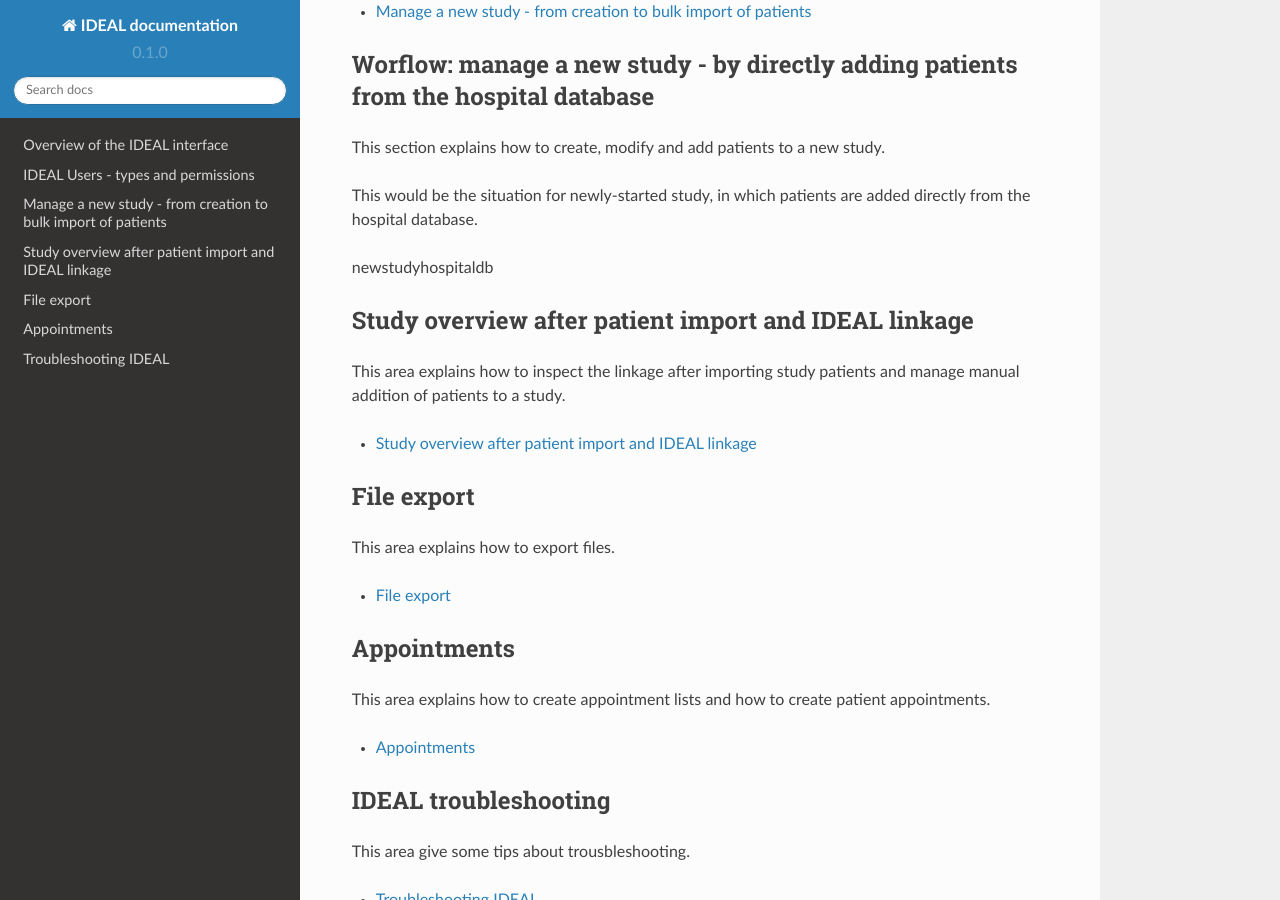
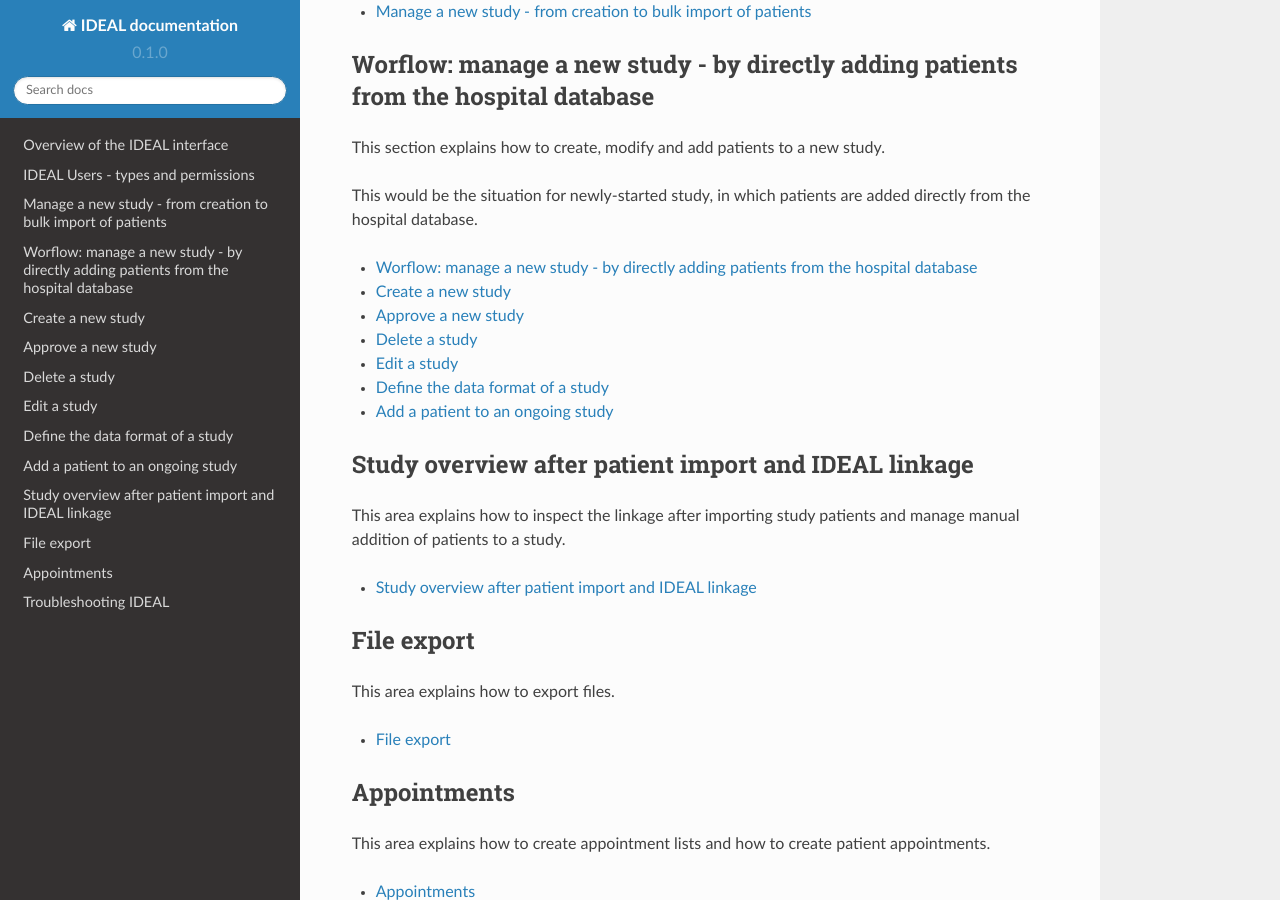
Before and after one commit to Nynuphar/IDEAL-doc, a Sphinx documentation site: the page built from docs/source/index.rst, in a window 1280 px wide and 900 px high, scrolled down 1210 px. Built offline with Sphinx 7.4.7 and the Read the Docs theme 2.0.0, drawn with Linux system fonts in a browser that asks for light colours; some of the changed lines change nothing that is shown.

Commit message:
Update index.rst

```diff
--- a/docs/source/index.rst
+++ b/docs/source/index.rst
@@ -56,7 +56,10 @@ This section explains how to create, modify and add patients to a new study.
 
 This would be the situation for newly-started study, in which patients are added directly from the hospital database.
 
-newstudyhospitaldb
+.. toctree::
+   :maxdepth: 1
+
+   newstudyhospitaldb
 
 
 Study overview after patient import and IDEAL linkage
```
